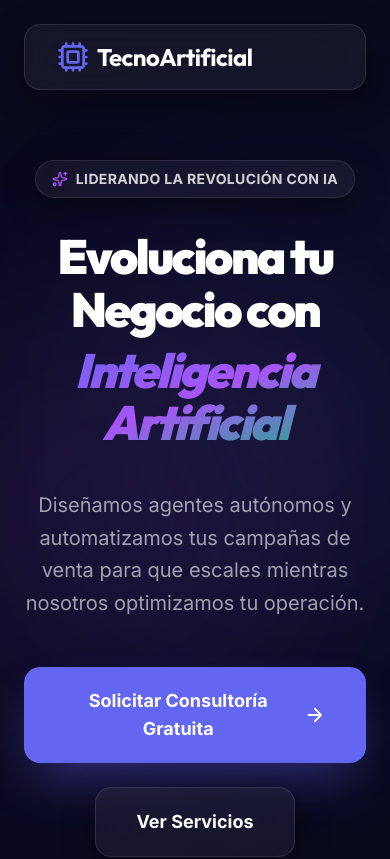
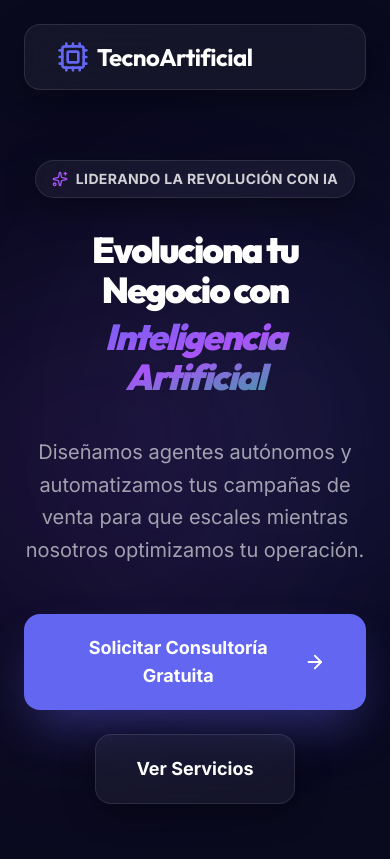
Before and after one commit to mvaldes86-pixel/tecnoartificial, a Next.js app: page / in a window 390 px wide. Shown: the top 859 px of the page. Built offline with nearby package versions, Linux system fonts and the light colour scheme.

Commit message:
UI: Refine typography to prevent mobile clipping

```diff
--- a/src/components/Hero.tsx
+++ b/src/components/Hero.tsx
@@ -14,12 +14,13 @@ export default function Hero() {
           <span className="text-sm font-bold text-white/80 tracking-wide uppercase">Liderando la Revolución con IA</span>
         </div>
 
-        <h1 className="font-display text-5xl md:text-8xl font-black mb-8 leading-[1.1] tracking-tighter px-4">
+        <h1 className="font-display text-4xl md:text-7xl font-black mb-8 leading-[1.1] tracking-tighter px-4">
           Evoluciona tu Negocio con <br />
           <span className="inline-block bg-gradient-neural bg-clip-text text-transparent italic px-4 py-2">
             Inteligencia Artificial
           </span>
         </h1>
+
 
 
         <p className="font-sans text-xl md:text-2xl text-white/60 mb-12 max-w-3xl mx-auto leading-relaxed">
```
